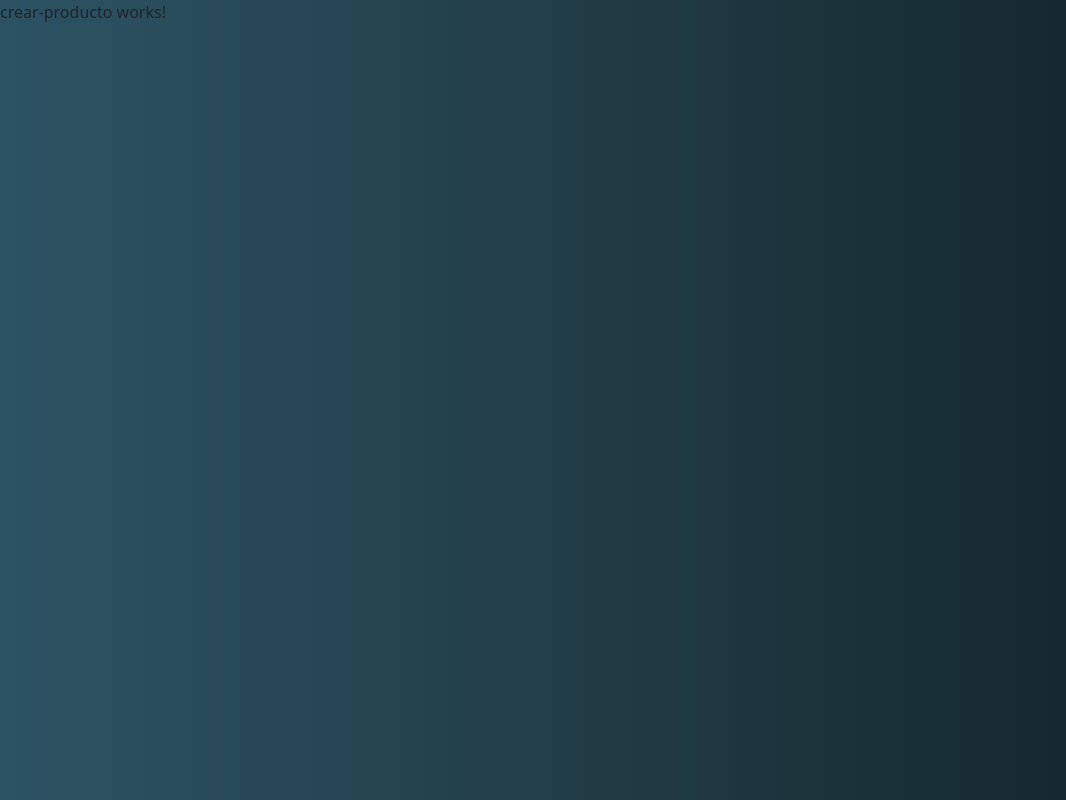
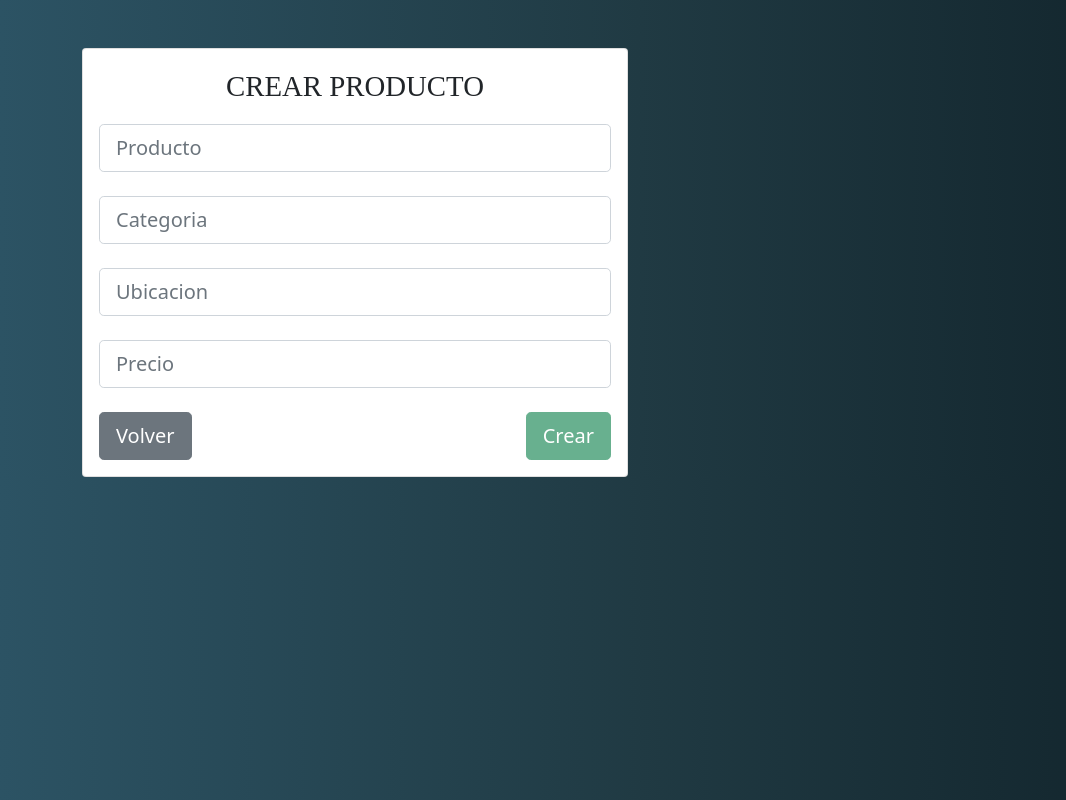
Before and after one commit to evedl/cliente, an Angular app: page /crear-producto in a window 1280 px wide. Shown: the whole page, without its empty margins (0-1066 px from the left). Built offline with nearby package versions, Linux system fonts and the light colour scheme; a web font is replaced by a local one.

Commit message:
crear producto

```diff
--- a/src/app/components/crear-producto/crear-producto.component.html
+++ b/src/app/components/crear-producto/crear-producto.component.html
@@ -1 +1,56 @@
-<p>crear-producto works!</p>
+<div class="container mt-5">
+    <div class="row">
+        <div class="col-lg-6 offset-lg3">
+            <div class="card">
+                <div class="card-body text-center">
+                    <span class="titulo">CREAR PRODUCTO</span>
+                    <!--conectar el formulario con la validacion, metodo de boton-->
+                    <form class="mt-3" [formGroup]="productoForm" (ngSubmit)="agregarProducto()">
+                        <div class="mb-4">
+                          <input type="text" formControlName="producto"
+                            class="form-control form-control-lg" placeholder="Producto">
+                        <!--div para anuncio de validacion-->
+                          <div class="text-danger"
+                            *ngIf="productoForm.get('producto')?.hasError('required') && productoForm.get('producto')?.touched"> <!--ocultar anuncio cuando se escribe y mostrar cuando se seleccione-->
+                              <span>El nombre del producto <strong>es obligatorio</strong></span>
+                          </div>
+                        </div>
+                        <div class="mb-4">
+                          <input type="text"  formControlName="categoria"
+                            class="form-control form-control-lg" placeholder="Categoria">
+                         <!--div para anuncio de validacion-->
+                          <div class="text-danger"
+                              *ngIf="productoForm.get('categoria')?.hasError('required') && productoForm.get('categoria')?.touched"> <!--ocultar anuncio cuando se escribe y mostrar cuando se seleccione-->
+                            <span>La categoria <strong>es obligatoria</strong></span>
+                        </div>
+                        </div>
+                        <div class="mb-4">
+                          <input type="text" formControlName="ubicacion"
+                            class="form-control form-control-lg" placeholder="Ubicacion">
+                        <!--div para anuncio de validacion-->
+                        <div class="text-danger"
+                            *ngIf="productoForm.get('ubicacion')?.hasError('required') && productoForm.get('ubicacion')?.touched"> <!--ocultar anuncio cuando se escribe y mostrar cuando se seleccione-->
+                          <span>La ubicacion <strong>es obligatoria</strong></span>
+                      </div>
+                        </div>
+                        <div class="mb-4">
+                            <input type="number" formControlName="precio"
+                                class="form-control form-control-lg" placeholder="Precio">
+                        <!--div para anuncio de validacion-->
+                        <div class="text-danger"
+                            *ngIf="productoForm.get('precio')?.hasError('required') && productoForm.get('precio')?.touched"> <!--ocultar anuncio cuando se escribe y mostrar cuando se seleccione-->
+                          <span>El precio <strong>es obligatorio</strong></span>
+                      </div>
+                        </div>
+                        <div class="mb-3">
+                            <!--volver a pagina iniciar btn-lg = botn  mas grande, float-end/start = alineacion-->
+                            <button routerLink="/" class="btn btn-secondary btn-lg float-start">Volver</button>
+                            <!--deshabilitar boton cuando no esten todos los campos-->
+                            <button type="submit" [disabled]="productoForm.invalid" class="btn btn-success btn-lg float-end">Crear</button>
+                        </div>
+                      </form>
+                </div>
+            </div>
+        </div>
+    </div>
+</div>
```
